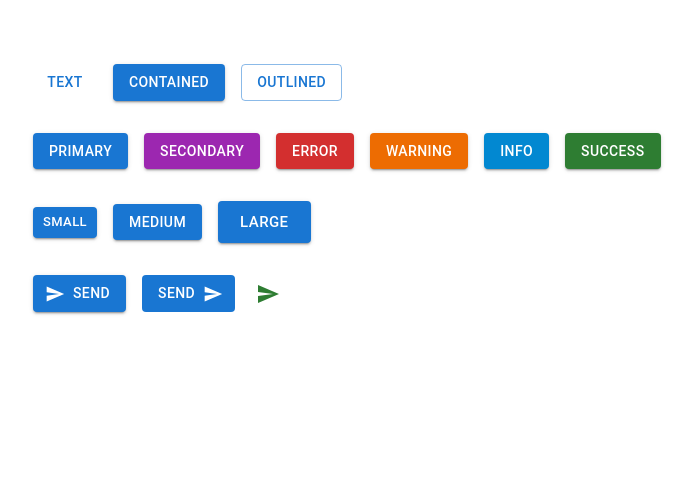
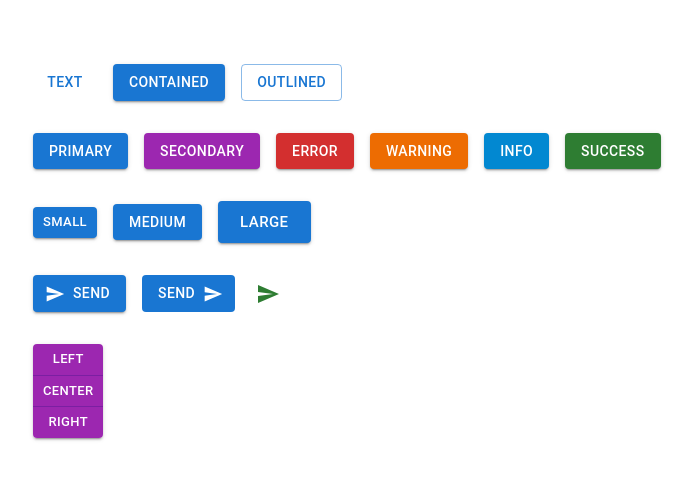
Before and after one commit to parmindersingh1/material-ui-codeevolution, a React (Create React App) app: page / in a window 1280 px wide. Shown: the top 480 px of the page, without its empty margins (31-724 px from the left). Built offline with nearby package versions, Linux system fonts and the light colour scheme.

Commit message:
button group

```diff
--- a/src/components/MuiButton.tsx
+++ b/src/components/MuiButton.tsx
@@ -1,5 +1,5 @@
 import React from "react";
-import { Stack, Button, IconButton } from "@mui/material";
+import { Stack, Button, IconButton, ButtonGroup } from "@mui/material";
 import SendIcon from "@mui/icons-material/Send";
 
 export const MuiButton = () => {
@@ -47,7 +47,12 @@ export const MuiButton = () => {
       </Stack>
 
       <Stack spacing={2} direction="row">
-        <Button variant="contained" startIcon={<SendIcon />} disableRipple onClick={() => alert('clicked')}>
+        <Button
+          variant="contained"
+          startIcon={<SendIcon />}
+          disableRipple
+          onClick={() => alert("clicked")}
+        >
           Send
         </Button>
         <Button variant="contained" endIcon={<SendIcon />} disableElevation>
@@ -58,6 +63,20 @@ export const MuiButton = () => {
           <SendIcon />
         </IconButton>
       </Stack>
+
+      <Stack direction="row">
+        <ButtonGroup
+          variant="contained"
+          orientation="vertical"
+          size="small"
+          color="secondary"
+          aria-label="alignment button group"
+        >
+          <Button onClick={() => alert('Left Clicked')}>Left</Button>
+          <Button onClick={() => alert('Center Clicked')}>Center</Button>
+          <Button onClick={() => alert('Right Clicked')}>Right</Button>
+        </ButtonGroup>
+      </Stack>
     </Stack>
   );
 };
```
